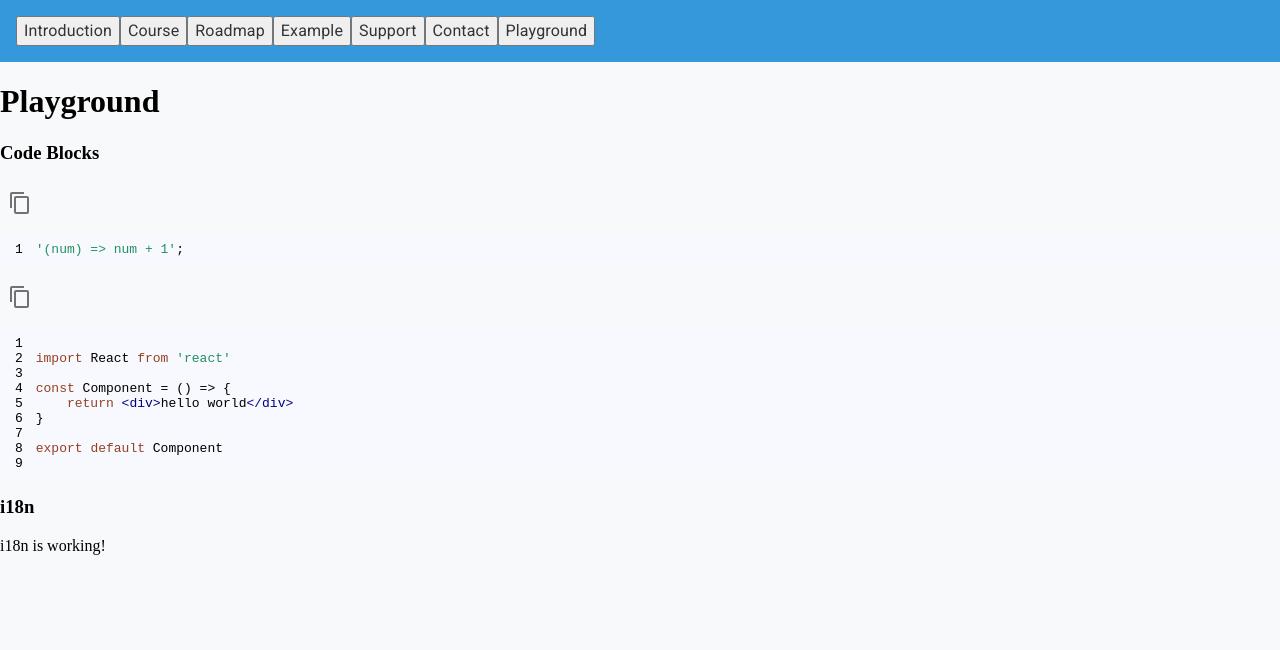
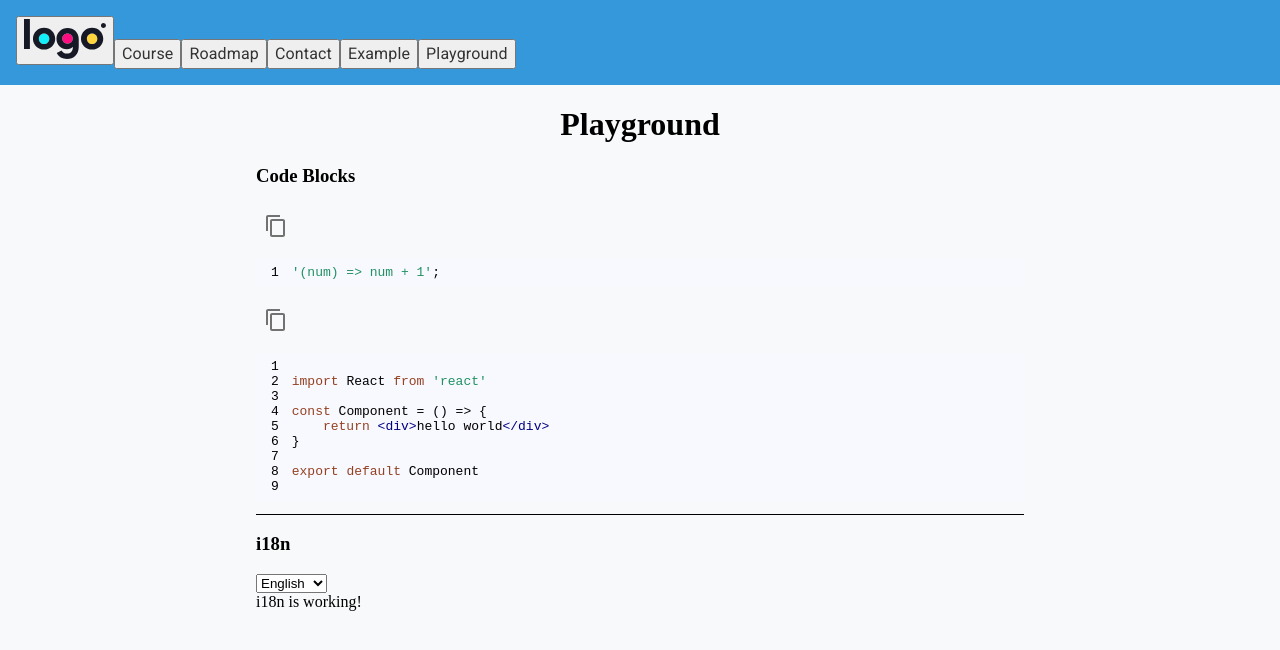
Before and after one commit to sccdmaomao/free-web-bootcamp, a React app: page /playground in a window 1280 px wide. Shown: the top 650 px of the page. Built offline with nearby package versions, Linux system fonts and the light colour scheme.

Commit message:
improve navigation, add logo placeholder

```diff
--- a/package.json
+++ b/package.json
@@ -55,6 +55,7 @@
     "@mui/icons-material": "^5.14.7",
     "@mui/material": "^5.14.7",
     "@types/react-syntax-highlighter": "^15.5.11",
+    "file-loader": "^6.2.0",
     "framer-motion": "^10.16.4",
     "i18next": "^23.8.2",
     "i18next-http-backend": "^2.4.3",
--- /dev/null
+++ b/public/locales/cn/translation.json
@@ -0,0 +1,3 @@
+{
+    "PG-translated--test-string": "i18n加载成功!"
+}
--- a/src/App.tsx
+++ b/src/App.tsx
@@ -1,7 +1,7 @@
 import GlobalStyles from '@mui/material/GlobalStyles'
 import { ThemeProvider } from '@mui/material/styles'
-import { createBrowserRouter, RouterProvider } from 'react-router-dom'
-import { MainPage, Playground, ROUTES } from 'routes'
+import { createBrowserRouter, Navigate, RouterProvider } from 'react-router-dom'
+import { ROUTES } from 'routes'
 import theme from 'theme'
 
 import Nav from './components/Nav'
@@ -11,32 +11,11 @@ const App = () => {
         {
             path: `/`,
             element: <Nav />,
-            children: [
-                {
-                    path: ROUTES.Main.path,
-                    element: <MainPage />,
-                },
-                {
-                    path: ROUTES.Roadmap.path,
-                    element: <div>road map</div>,
-                },
-                {
-                    path: ROUTES.Example.path,
-                    element: <div>example</div>,
-                },
-                {
-                    path: ROUTES.Support.path,
-                    element: <div>support</div>,
-                },
-                {
-                    path: ROUTES.Contact.path,
-                    element: <div>contact</div>,
-                },
-                {
-                    path: ROUTES.Playground.path,
-                    element: <Playground />,
-                },
-            ],
+            children: Object.entries(ROUTES).map(([_, route]) => ({
+                path: route.path,
+                element: route.element,
+            })),
+            errorElement: <Navigate replace to="/" />,
         },
     ])
     return (
--- a/src/components/Nav.tsx
+++ b/src/components/Nav.tsx
@@ -1,7 +1,8 @@
 import styled from '@emotion/styled'
 import { Button, Dropdown, Menu, MenuButton, MenuItem } from '@mui/base'
 import { Typography } from '@mui/material'
-import { useMemo } from 'react'
+import PlaceholderLogoIcon from 'icons/PlaceholderLogoIcon'
+import { ReactNode, useMemo } from 'react'
 import { Outlet, useNavigate } from 'react-router-dom'
 import { ROUTES } from 'routes'
 import theme, { primary } from 'theme'
@@ -15,6 +16,13 @@ const StyledNav = styled('nav')`
 const Nav = () => {
     const navigate = useNavigate()
     const NavigationItems = useMemo(() => {
+        const navbarItems: ReactNode[] = []
+
+        const NavIconButton = (
+            <Button onClick={() => navigate(ROUTES.Main.path)}>
+                <PlaceholderLogoIcon />
+            </Button>
+        )
         const MenuNavigation = (
             <div key="courseMenu" style={{ display: 'inline' }}>
                 <Dropdown>
@@ -29,8 +37,13 @@ const Nav = () => {
                 </Dropdown>
             </div>
         )
-        const ButtonNavigation = Object.entries(ROUTES).map(
-            ([key, route], index) => (
+        const routesToBtn = [
+            ROUTES.Roadmap,
+            ROUTES.Contact,
+            ROUTES.Example,
+            ROUTES.Playground,
+        ]
+        const ButtonNavigation = routesToBtn.map((route) => (
             <Button
                 key={route.label}
                 onClick={() => {
@@ -41,10 +54,9 @@ const Nav = () => {
                     {route.label}
                 </Typography>
             </Button>
-            )
-        )
-        ButtonNavigation.splice(1, 0, MenuNavigation) // insert MenuButton at index 1
-        return ButtonNavigation
+        ))
+        navbarItems.push(NavIconButton, MenuNavigation, ...ButtonNavigation)
+        return navbarItems
     }, [])
 
     return (
--- /dev/null
+++ b/src/icons/PlaceholderLogoIcon.tsx
@@ -0,0 +1,30 @@
+const PlaceholderLogoIcon = () => {
+    return (
+        <svg
+            xmlns="http://www.w3.org/2000/svg"
+            width="82"
+            height="40"
+            fill="none"
+            viewBox="0 0 82 40"
+        >
+            <path
+                fill="#FFD43D"
+                d="M73.365 19.71c0 2.904-2.241 5.31-5.27 5.31-3.03 0-5.228-2.406-5.228-5.31 0-2.905 2.199-5.312 5.228-5.312s5.27 2.407 5.27 5.311z"
+            ></path>
+            <path
+                fill="#FF0C81"
+                d="M48.764 19.544c0 2.946-2.323 5.145-5.27 5.145-2.904 0-5.227-2.2-5.227-5.145 0-2.947 2.323-5.104 5.228-5.104 2.946 0 5.27 2.158 5.27 5.104z"
+            ></path>
+            <path
+                fill="#11EEFC"
+                d="M20.074 25.02c3.029 0 5.27-2.406 5.27-5.31 0-2.905-2.241-5.312-5.27-5.312-3.03 0-5.228 2.407-5.228 5.311 0 2.905 2.199 5.312 5.228 5.312z"
+            ></path>
+            <path
+                fill="#171A26"
+                d="M68.095 30.54c-6.307 0-11.12-4.897-11.12-10.872 0-5.934 4.855-10.83 11.12-10.83 6.349 0 11.162 4.938 11.162 10.83 0 5.975-4.855 10.871-11.162 10.871zm0-5.52c3.03 0 5.27-2.406 5.27-5.31 0-2.905-2.24-5.312-5.27-5.312-3.029 0-5.228 2.407-5.228 5.311 0 2.905 2.199 5.312 5.228 5.312zM43.08 40c-4.813 0-8.506-2.116-10.373-5.934l4.896-2.655c.913 1.784 2.614 3.195 5.394 3.195 3.486 0 5.85-2.448 5.85-6.473v-.374c-1.12 1.411-3.111 2.49-6.016 2.49-5.768 0-10.373-4.481-10.373-10.581 0-5.934 4.813-10.788 11.12-10.788 6.431 0 11.162 4.605 11.162 10.788v8.299C54.74 35.27 49.76 40 43.08 40zm.415-15.311c2.946 0 5.27-2.2 5.27-5.145 0-2.947-2.324-5.104-5.27-5.104-2.905 0-5.228 2.158-5.228 5.104s2.323 5.145 5.228 5.145zM20.074 30.54c-6.307 0-11.12-4.897-11.12-10.872 0-5.934 4.854-10.83 11.12-10.83 6.348 0 11.162 4.938 11.162 10.83 0 5.975-4.855 10.871-11.162 10.871zm0-5.52c3.029 0 5.27-2.406 5.27-5.31 0-2.905-2.241-5.312-5.27-5.312-3.03 0-5.228 2.407-5.228 5.311 0 2.905 2.199 5.312 5.228 5.312zM0 0h5.892v30H0V0zm82 6.5a2.5 2.5 0 11-5 0 2.5 2.5 0 015 0z"
+            ></path>
+        </svg>
+    )
+}
+
+export default PlaceholderLogoIcon
--- a/src/routes/MainPage.tsx
+++ b/src/routes/MainPage.tsx
@@ -1,5 +1,5 @@
 const MainPage = () => {
-    return <div>Main page</div>
+    return <div>Welcome to FREE-WEB-BOOTCAMP</div>
 }
 
 export default MainPage
--- a/src/routes/Playground/PgI18n.tsx
+++ b/src/routes/Playground/PgI18n.tsx
@@ -1,11 +1,19 @@
 import { useTranslation } from 'react-i18next'
+import i18n from 'utils/i18n'
 
 import PlaygroundSection from './PlaygroundSection'
 
 const PgI18n = () => {
     const { t } = useTranslation()
+    const changeLanguage = (lng) => {
+        i18n.changeLanguage(lng)
+    }
     return (
         <PlaygroundSection sectionTitle="i18n">
+            <select onChange={(e) => changeLanguage(e.target.value)}>
+                <option value={'en'}>English</option>
+                <option value={'cn'}>Chinese</option>
+            </select>
             <div>{t('PG-translated--test-string')}</div>
         </PlaygroundSection>
     )
--- a/src/routes/Playground/Playground.tsx
+++ b/src/routes/Playground/Playground.tsx
@@ -1,13 +1,28 @@
+import styled from '@emotion/styled'
+
 import PgCodeBlock from './PgCodeBlock'
 import PgI18n from './PgI18n'
 
+const Wrapper = styled('div')`
+    margin: 0 20%;
+    > h1 {
+        text-align: center;
+    }
+    > section {
+        border-bottom: 1px solid black;
+    }
+    > section:last-child {
+        border-bottom: none;
+    }
+`
+
 const Playground = () => {
     return (
-        <div>
+        <Wrapper>
             <h1>Playground</h1>
             <PgCodeBlock />
             <PgI18n />
-        </div>
+        </Wrapper>
     )
 }
 
--- a/src/routes/Playground/PlaygroundSection.tsx
+++ b/src/routes/Playground/PlaygroundSection.tsx
@@ -6,6 +6,7 @@ const PlaygroundSection: FC<{
 }> = ({ sectionTitle, children }) => {
     return (
         <section>
+            {/* todo: add smooth scroll */}
             <h3>{sectionTitle}</h3>
             {children}
         </section>
--- a/src/routes/index.ts
+++ b/src/routes/index.tsx
@@ -1,30 +1,33 @@
 import MainPage from './MainPage'
 import Playground from './Playground'
 
+// Object used in App.tsx to define valid routes
 export const ROUTES = {
     Main: {
         label: 'Introduction',
         path: '',
+        element: <MainPage />,
     },
     Roadmap: {
         label: 'Roadmap',
         path: '/roadmap',
+
+        element: <div>road map</div>,
     },
     Example: {
         label: 'Example',
         path: '/examples',
-    },
-    Support: {
-        label: 'Support',
-        path: '/support',
+        element: <div>example</div>,
     },
     Contact: {
         label: 'Contact',
         path: '/contact',
+        element: <div>contact</div>,
     },
     Playground: {
         label: 'Playground',
         path: '/playground',
+        element: <Playground />,
     },
 }
 
```
Also changed, not shown: public/assets/placeholder-logo.svg (added), 1 other file (tests, documents, lock files or other folders). Lines whose indentation alone changed are shown as unchanged.
